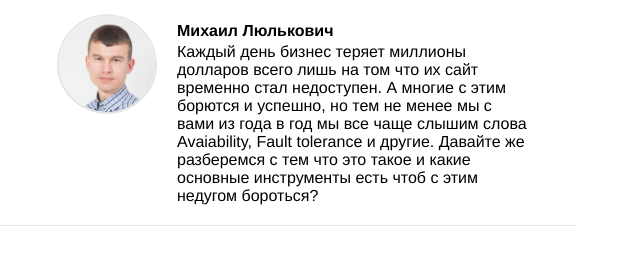
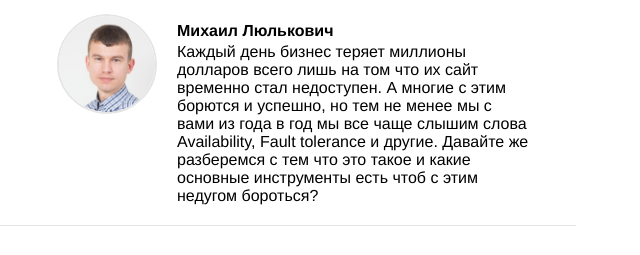
Before and after one commit to Kwull/setcon2016, a website: page src/index.html in a window 1280 px wide. Shown: the part 1818-2073 px from the top of the page, 640-1280 px from the left. Drawn offline with nearby package versions, Linux system fonts and the light colour scheme; some packages are replaced by stand-ins of ours; files that its build step writes are made by us from their sources.

Commit message:
fix spelling

```diff
--- a/src/index.html
+++ b/src/index.html
@@ -150,7 +150,7 @@
                                 </span>
                                     <h2>Михаил Люлькович</h2>
                                     <div class="time-table-section__event__person__bio">
-                                        Каждый день бизнес теряет миллионы долларов всего лишь на том что их сайт временно стал недоступен. А многие с этим борются и успешно, но тем не менее мы с вами из года в год мы все чаще слышим слова Avaiability, Fault tolerance и другие. Давайте же разберемся с тем что это такое и какие основные инструменты есть чтоб с этим недугом бороться?
+                                        Каждый день бизнес теряет миллионы долларов всего лишь на том что их сайт временно стал недоступен. А многие с этим борются и успешно, но тем не менее мы с вами из года в год мы все чаще слышим слова Availability, Fault tolerance и другие. Давайте же разберемся с тем что это такое и какие основные инструменты есть чтоб с этим недугом бороться?
                                     </div>
                                 </div>
                             </div>
```
